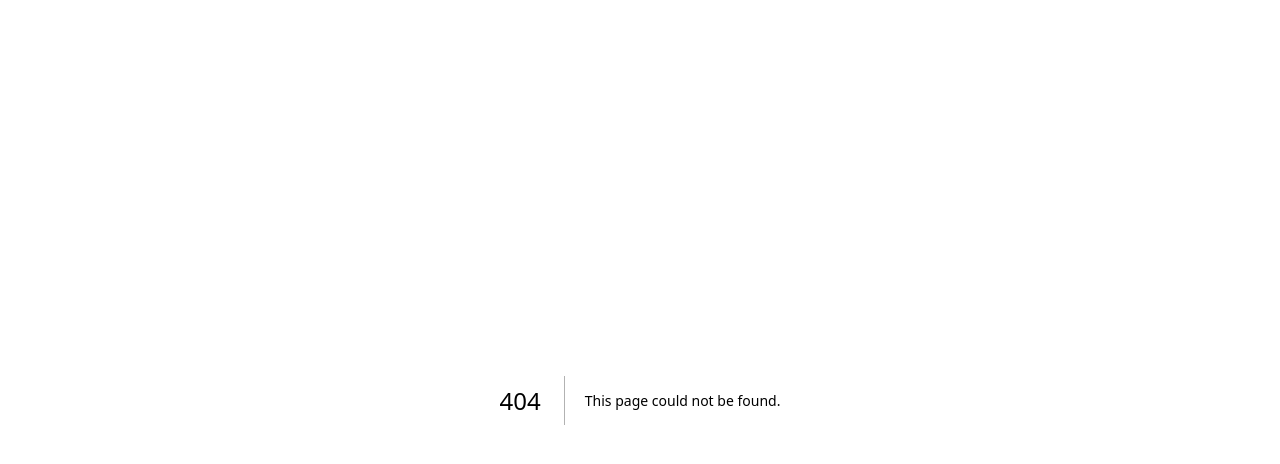
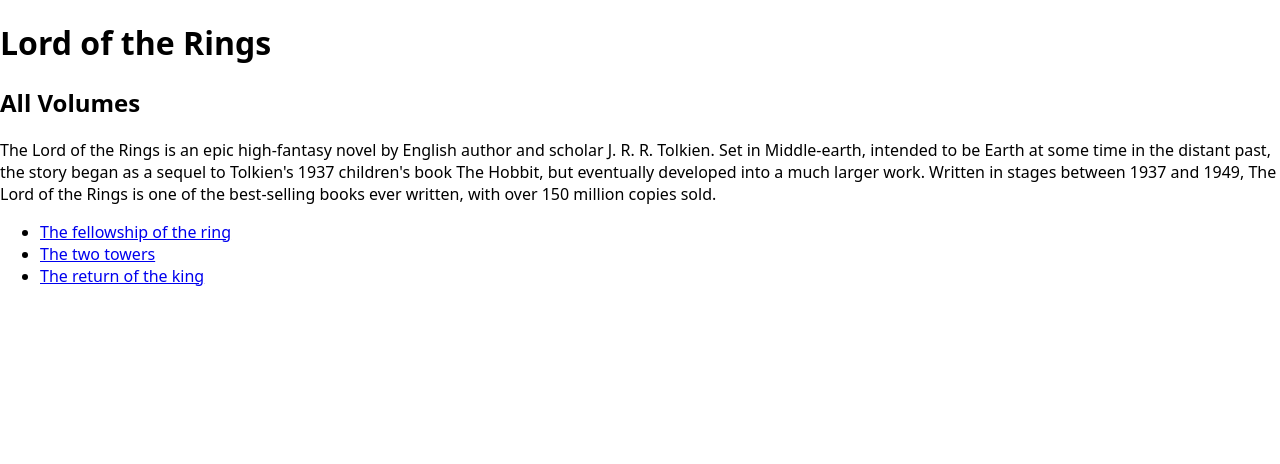
Before and after one commit to AnjaSiewert/LordOfTheRingsApp, a Next.js app: page /volumes/volumes in a window 1280 px wide. Before the commit this address had no page. Shown: the top 464 px of the page. Built offline with nearby package versions, Linux system fonts and the light colour scheme.

Commit message:
fix links

```diff
--- a/pages/volumes.js
+++ /dev/null
@@ -1,3 +0,0 @@
-export default function Volumes() {
-  return <h2>Volumes</h2>;
-}
--- /dev/null
+++ b/pages/volumes/volumes.js
@@ -0,0 +1,27 @@
+import { introduction } from "../../lib/data";
+import Link from "next/link";
+
+export default function Volumes() {
+  return (
+    <div>
+      <h1>Lord of the Rings</h1>
+      <h2>All Volumes</h2>
+      <p>{introduction}</p>
+      <ul>
+        <li>
+          <Link href="/volumes/the-fellowship-of-the-ring">
+            The fellowship of the ring
+          </Link>
+        </li>
+        <li>
+          <Link href="/volumes/the-two-towers">The two towers</Link>
+        </li>
+        <li>
+          <Link href="/volumes/the-return-of-the-king">
+            The return of the king
+          </Link>
+        </li>
+      </ul>
+    </div>
+  );
+}
```
Also changed, not shown: pages/index.js (+3 -21 lines).
